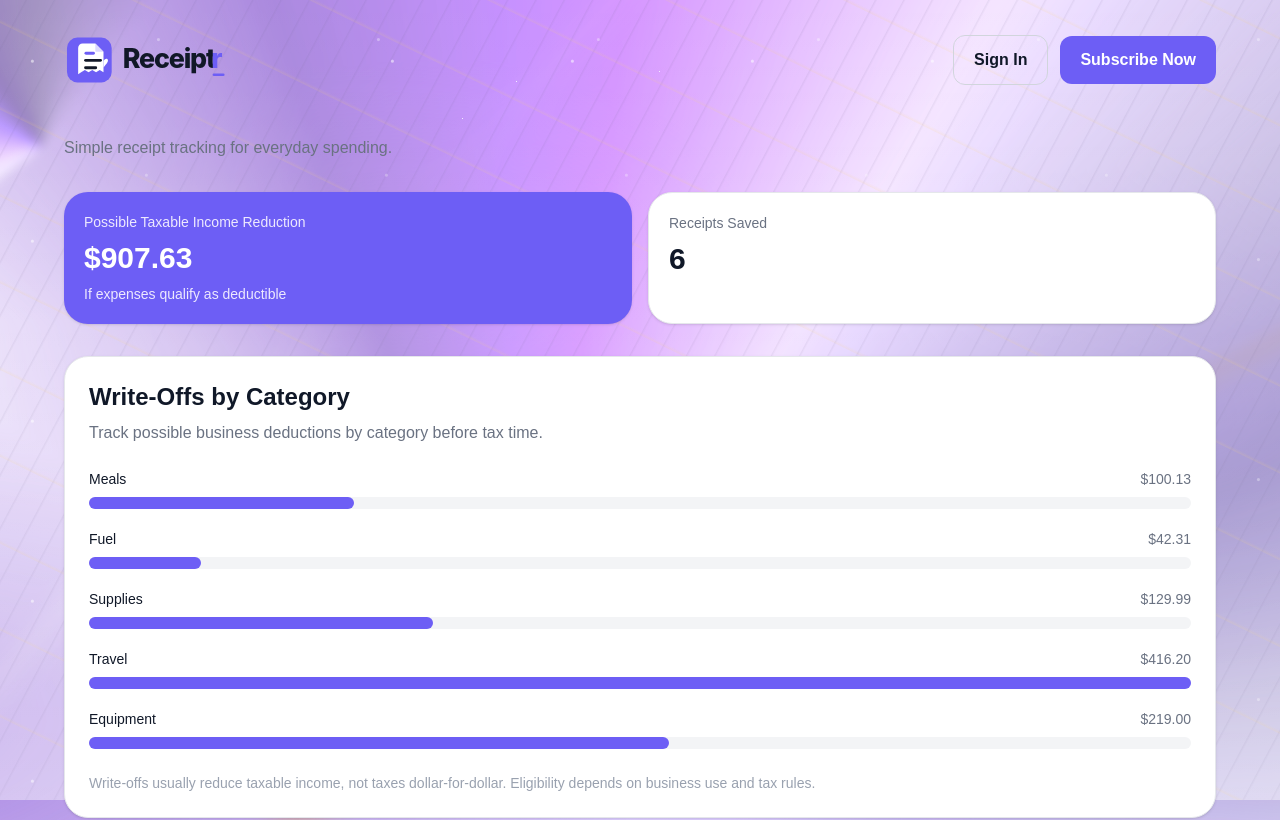
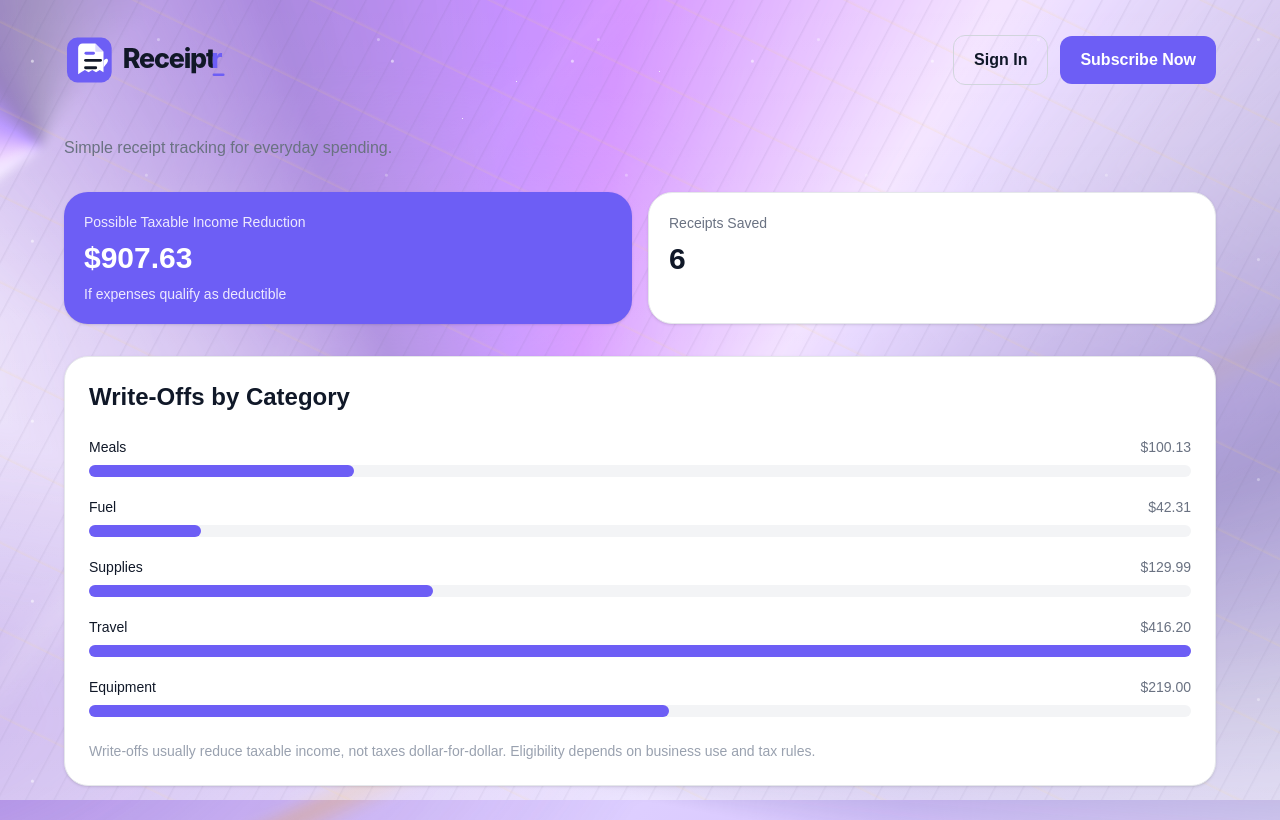
Before and after one commit to christianmvasquez/ReceiptVault, a Next.js app: page /demo in a window 1280 px wide. Shown: the top 820 px of the page. Built offline with nearby package versions, Linux system fonts and the light colour scheme.

Commit message:
Clean up dashboard helper text

```diff
--- a/app/demo/page.tsx
+++ b/app/demo/page.tsx
@@ -165,9 +165,6 @@ export default function DemoPage() {
             <h2 className="text-2xl font-semibold">
               Write-Offs by Category
             </h2>
-            <p className="mt-2 text-gray-500">
-              Track possible business deductions by category before tax time.
-            </p>
           </div>
 
           <div className="space-y-5">
--- a/components/CategoryBreakdown.tsx
+++ b/components/CategoryBreakdown.tsx
@@ -31,9 +31,6 @@ export default function CategoryBreakdown({
     <div className="rounded-3xl border border-gray-200 bg-white p-6 shadow-sm">
       <div className="mb-6">
         <h2 className="text-2xl font-semibold">Write-Offs by Category</h2>
-        <p className="mt-2 text-gray-500">
-          Track possible business deductions by category before tax time.
-        </p>
       </div>
 
       <div className="space-y-5">
```
